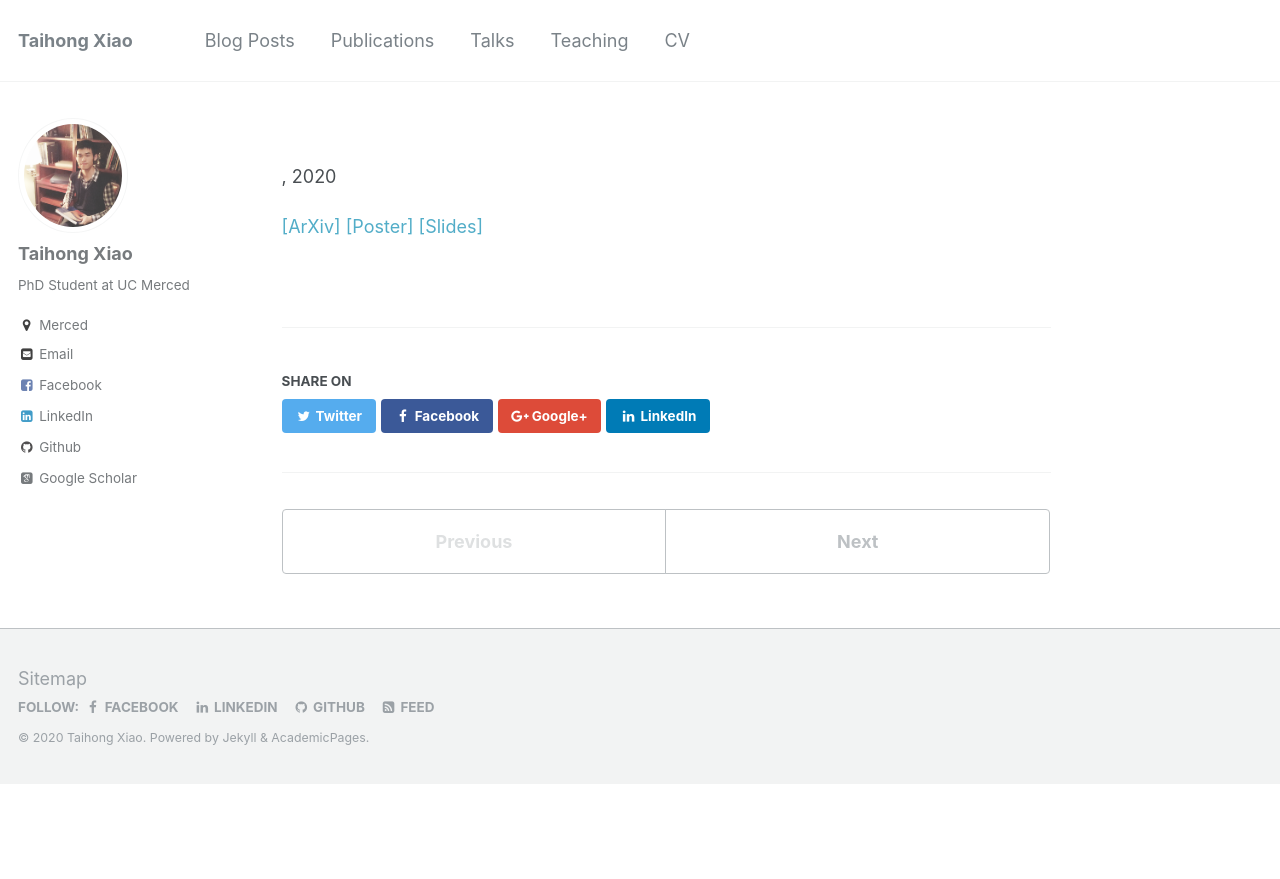
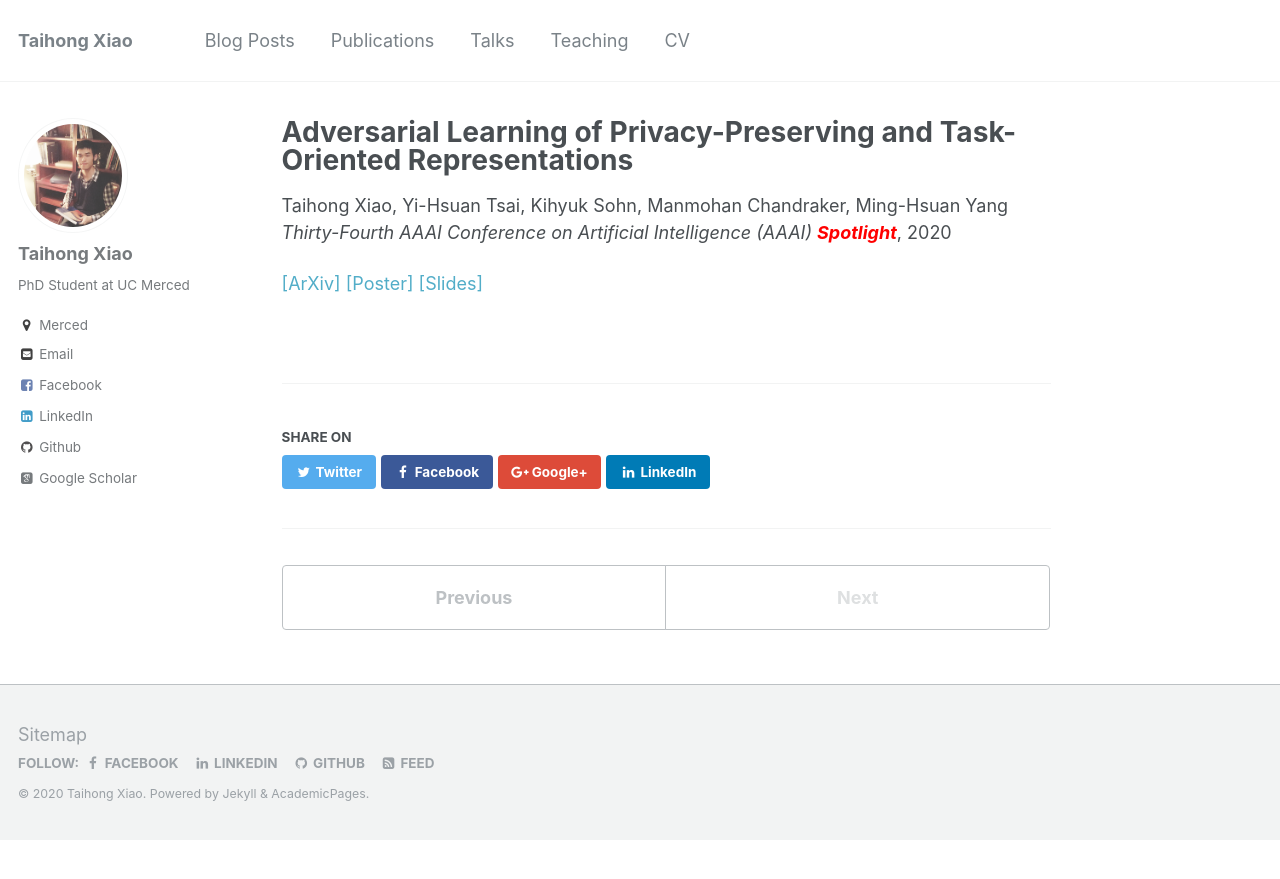
Before and after one commit to Prinsphield/prinsphield.github.io, a Jekyll site: the page built from _publications/AAAI-2020-Privacy.md, in a window 1280 px wide. Shown: the top 879 px of the page. Built offline with Jekyll 4.4.1, drawn with Linux system fonts in a browser that asks for light colours; some web fonts are replaced.

Commit message:
minor bug

```diff
--- a/_publications/AAAI-2020-Privacy.md
+++ b/_publications/AAAI-2020-Privacy.md
@@ -3,7 +3,7 @@ title: "Adversarial Learning of Privacy-Preserving and Task-Oriented Representat
 collection: publications
 permalink: /publication/AAAI-2020-Privacy
 date: 2020-02-06
-venue: 'Thirty-Fourth AAAI Conference on Artificial Intelligence (AAAI) <b><span style="color:red">Spotlight</span></b>''
+venue: 'Thirty-Fourth AAAI Conference on Artificial Intelligence (AAAI) <b><span style="color:red">Spotlight</span></b>'
 author: 'Taihong Xiao, Yi-Hsuan Tsai, Kihyuk Sohn, Manmohan Chandraker, Ming-Hsuan Yang'
 location: 'New York, USA'
 ---
```
